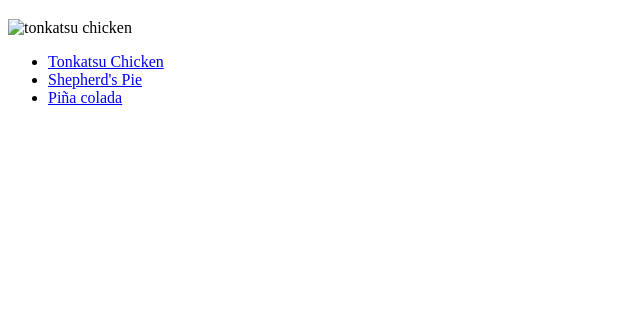
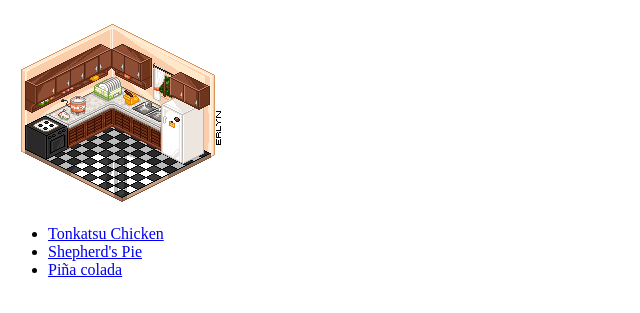
Before and after one commit to kevincazares/odin-recipes, a plain HTML site: page index.html in a window 1280 px wide. Shown: the part 61-374 px from the top of the page, without its empty margins (0-640 px from the left). Drawn offline with Linux system fonts and the light colour scheme.

Commit message:
fixing images

```diff
--- a/index.html
+++ b/index.html
@@ -8,7 +8,7 @@
 </head>
 <body>
     <h1>Odin Recipes</h1>
-    <img src=".//images/kitchen.png" alt="tonkatsu chicken">
+    <img src="images/kitchen.png" alt="tonkatsu chicken">
     <ul>
       <li><a href="recipes/tonkatsu-chicken.html">Tonkatsu Chicken</a></li>
       <li><a href="recipes/shepherds-pie.html">Shepherd's Pie</a></li>
```
Also changed, not shown: recipes/pina-colada.html (+1 -1 lines), images/pina-Colada.jpg (renamed from images/Pina-Colada.jpg).
